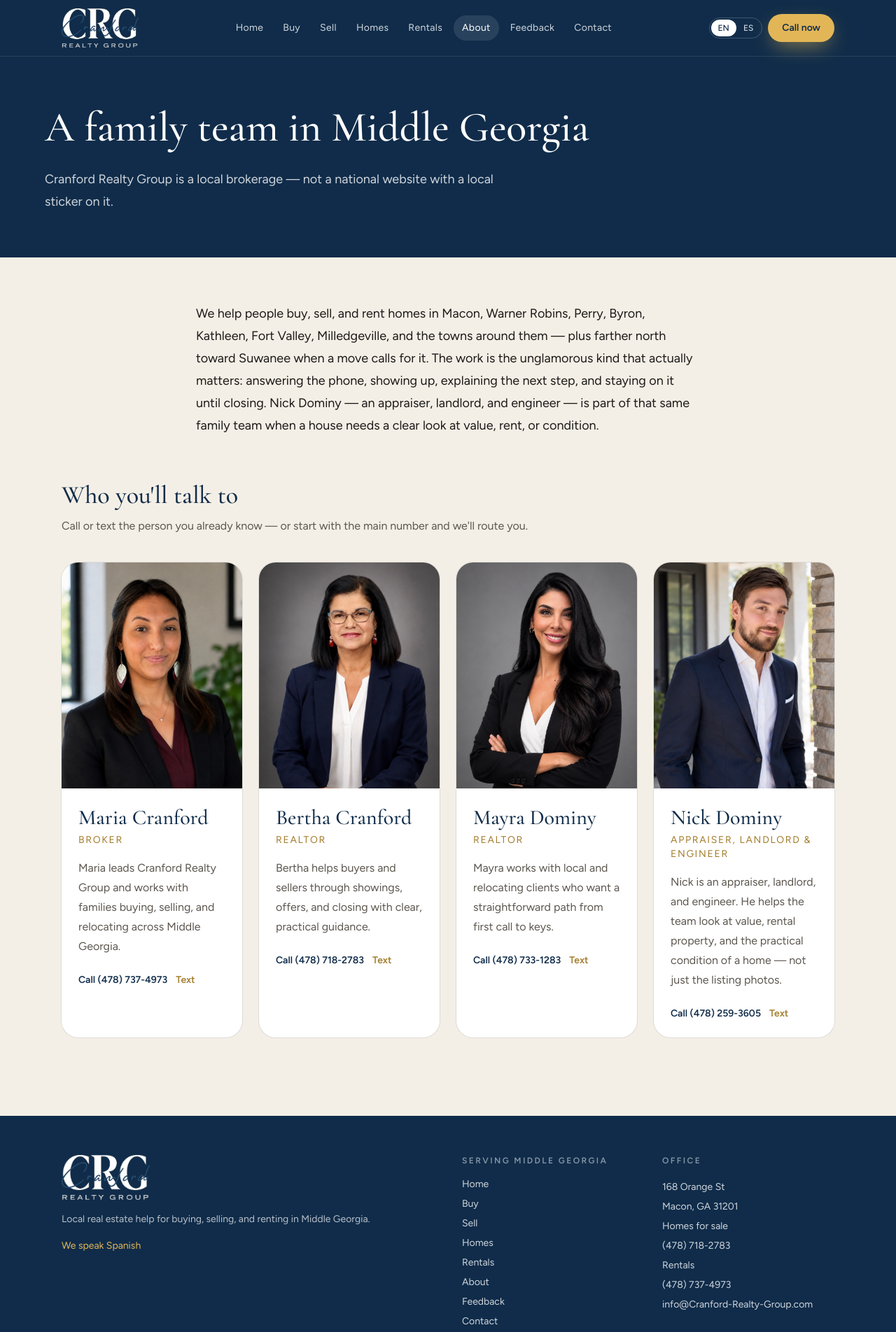
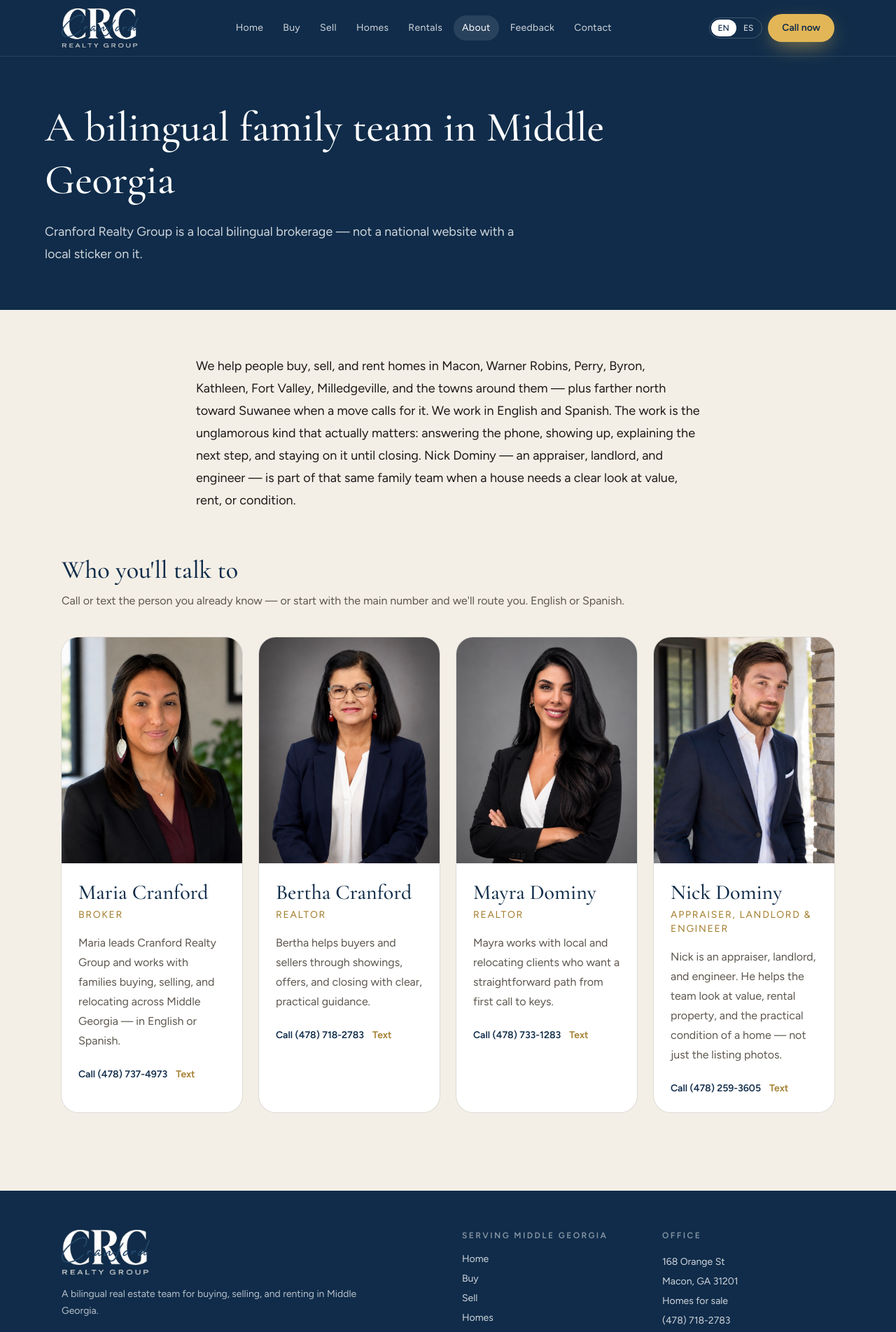
Before and after one commit to Mia-Cran/cranfordrealtygroup, a Next.js app: page /about in a window 1280 px wide. Shown: the top 1904 px of the page at 70% size. Built offline with nearby package versions, Linux system fonts and the light colour scheme.

Commit message:
Make bilingual real estate team messaging unmistakable
Surface English/Spanish team identity in the hero, about, footer,
rentals landlord pitch, and SEO title so visitors see it immediately.

Co-authored-by: Mia-Cran <Mia-Cran@users.noreply.github.com>

```diff
--- a/src/app/layout.tsx
+++ b/src/app/layout.tsx
@@ -19,15 +19,15 @@ const cormorant = Cormorant_Garamond({
 
 export const metadata: Metadata = {
   ...pageMetadata({
-    title: "Cranford Realty Group | Realtor in Macon, Warner Robins & Middle Georgia",
+    title: "Cranford Realty Group | Bilingual Realtor in Macon & Middle Georgia",
     description:
-      "Buy, sell, or rent with Cranford Realty Group — a bilingual family team for Macon, Warner Robins, Perry, Byron, Kathleen, Fort Valley, Milledgeville, and toward Suwanee. Call (478) 718-2783.",
+      "Cranford Realty Group is a bilingual real estate team for Macon, Warner Robins, Perry, Byron, Kathleen, Fort Valley, Milledgeville, and toward Suwanee. Buy, sell, or rent in English or Spanish. Call (478) 718-2783.",
     path: "/",
   }),
   metadataBase: new URL(site.url),
   title: {
     default:
-      "Cranford Realty Group | Realtor in Macon, Warner Robins & Middle Georgia",
+      "Cranford Realty Group | Bilingual Realtor in Macon & Middle Georgia",
     template: "%s | Cranford Realty Group",
   },
   robots: {
--- a/src/content/copy.ts
+++ b/src/content/copy.ts
@@ -22,7 +22,7 @@ export const copy = {
       viewHomes: "See homes",
       viewHome: "View home",
       learnMore: "Learn more",
-      hablamos: "We speak Spanish",
+      hablamos: "Bilingual real estate team",
       serving: "Serving Middle Georgia",
       privacy: "Privacy",
       terms: "Terms",
@@ -42,10 +42,10 @@ export const copy = {
       feedback: "Feedback",
     },
     hero: {
-      kicker: "Cranford Realty Group · Middle Georgia & beyond",
+      kicker: "Bilingual real estate team · Middle Georgia & beyond",
       title: "Need to buy or sell? Call us. We'll walk you through it.",
       subtitle:
-        "A local family team for homes in Macon, Warner Robins, Perry, Byron, Kathleen, Fort Valley, Milledgeville, and farther up toward Suwanee. English and Spanish. No maze of buttons — just a real person.",
+        "Cranford Realty Group is a bilingual family team for homes in Macon, Warner Robins, Perry, Byron, Kathleen, Fort Valley, Milledgeville, and farther up toward Suwanee. English or Spanish — no maze of buttons, just a real person.",
       primary: "Call (478) 718-2783",
       secondary: "See homes for sale",
       intentLabel: "I want to",
@@ -104,9 +104,9 @@ export const copy = {
     areasPage: {
       title: "Areas we serve",
       subtitle:
-        "A Macon-based family team for buying, selling, and rentals across Middle Georgia and beyond.",
+        "A Macon-based bilingual family team for buying, selling, and rentals across Middle Georgia and beyond.",
       intro:
-        "People search for a realtor near them. Here is where Cranford Realty Group shows up in person — not a call center. Call or text and tell us your city; we'll tell you the next step in plain language.",
+        "People search for a realtor near them. Here is where Cranford Realty Group shows up in person — a bilingual team, not a call center. Call or text and tell us your city; we'll tell you the next step in English or Spanish.",
       counties:
         "Core counties include Bibb, Houston, Peach, and Baldwin, with additional help for relocating clients toward Suwanee and north metro Atlanta.",
       formTitle: "Buying, selling, or renting in your city?",
@@ -186,13 +186,13 @@ export const copy = {
       ],
     },
     bilingual: {
-      title: "Hablamos español",
-      body: "You do not have to translate the real estate process yourself. Tell us your preferred language and we'll stay in it — from the first call through closing.",
+      title: "We are a bilingual real estate team",
+      body: "English or Spanish — from the first call through closing. You do not have to translate the process yourself. Tell us your preferred language and we'll stay in it.",
       cta: "Contact us in Spanish",
     },
     footer: {
       blurb:
-        "Local real estate help for buying, selling, and renting in Middle Georgia.",
+        "A bilingual real estate team for buying, selling, and renting in Middle Georgia.",
       copyright: "Cranford Realty Group, LLC. All rights reserved.",
     },
     buy: {
@@ -277,13 +277,13 @@ export const copy = {
         "Ask us for the current listing photos and a showing time. We'll send them the same day when we can.",
     },
     about: {
-      title: "A family team in Middle Georgia",
+      title: "A bilingual family team in Middle Georgia",
       subtitle:
-        "Cranford Realty Group is a local brokerage — not a national website with a local sticker on it.",
+        "Cranford Realty Group is a local bilingual brokerage — not a national website with a local sticker on it.",
       story:
-        "We help people buy, sell, and rent homes in Macon, Warner Robins, Perry, Byron, Kathleen, Fort Valley, Milledgeville, and the towns around them — plus farther north toward Suwanee when a move calls for it. The work is the unglamorous kind that actually matters: answering the phone, showing up, explaining the next step, and staying on it until closing. Nick Dominy — an appraiser, landlord, and engineer — is part of that same family team when a house needs a clear look at value, rent, or condition.",
+        "We help people buy, sell, and rent homes in Macon, Warner Robins, Perry, Byron, Kathleen, Fort Valley, Milledgeville, and the towns around them — plus farther north toward Suwanee when a move calls for it. We work in English and Spanish. The work is the unglamorous kind that actually matters: answering the phone, showing up, explaining the next step, and staying on it until closing. Nick Dominy — an appraiser, landlord, and engineer — is part of that same family team when a house needs a clear look at value, rent, or condition.",
       teamTitle: "Who you'll talk to",
-      teamBody: "Call or text the person you already know — or start with the main number and we'll route you.",
+      teamBody: "Call or text the person you already know — or start with the main number and we'll route you. English or Spanish.",
     },
     contact: {
       title: "Call, text, or send a note",
@@ -347,7 +347,7 @@ export const copy = {
         "Use Zillow to apply and upload documents. Use the form or the phone if you want to talk through availability, showing times, or Section 8 before you apply.",
       landlordTitle: "Tired of managing your rental?",
       landlordBody:
-        "We're building toward 10+ Middle Georgia rentals — and looking for owners who are ready to stop handling tenants, showings, and late-night texts themselves. Hand the day-to-day to a local family team. Tell us the address and we'll call you back.",
+        "We're building toward 10+ Middle Georgia rentals — and looking for owners who are ready to stop handling tenants, showings, and late-night texts themselves. Hand the day-to-day to a local bilingual family team. Tell us the address and we'll call you back.",
       landlordStepsTitle: "What we take off your plate",
       landlordSteps: [
         {
@@ -418,7 +418,7 @@ export const copy = {
       viewHomes: "Ver casas",
       viewHome: "Ver casa",
       learnMore: "Saber más",
-      hablamos: "Hablamos español",
+      hablamos: "Equipo bilingüe de bienes raíces",
       serving: "Servimos el centro de Georgia",
       privacy: "Privacidad",
       terms: "Términos",
@@ -438,10 +438,10 @@ export const copy = {
       feedback: "Opiniones",
     },
     hero: {
-      kicker: "Cranford Realty Group · Centro de Georgia y más allá",
+      kicker: "Equipo bilingüe de bienes raíces · Centro de Georgia y más allá",
       title: "¿Necesita comprar o vender? Llámenos. Se lo explicamos paso a paso.",
       subtitle:
-        "Un equipo familiar para casas en Macon, Warner Robins, Perry, Byron, Kathleen, Fort Valley, Milledgeville y hacia Suwanee. Inglés y español. Sin un laberinto de botones — una persona de verdad.",
+        "Cranford Realty Group es un equipo familiar bilingüe para casas en Macon, Warner Robins, Perry, Byron, Kathleen, Fort Valley, Milledgeville y hacia Suwanee. Inglés o español — sin un laberinto de botones, una persona de verdad.",
       primary: "Llamar al (478) 718-2783",
       secondary: "Ver casas en venta",
       intentLabel: "Quiero",
@@ -500,9 +500,9 @@ export const copy = {
     areasPage: {
       title: "Zonas que servimos",
       subtitle:
-        "Un equipo familiar con sede en Macon para comprar, vender y rentar en el centro de Georgia y más allá.",
+        "Un equipo familiar bilingüe con sede en Macon para comprar, vender y rentar en el centro de Georgia y más allá.",
       intro:
-        "La gente busca un agente cerca. Aquí es donde Cranford Realty Group aparece en persona — no un centro de llamadas. Llame o envíe un texto con su ciudad; le decimos el siguiente paso en lenguaje claro.",
+        "La gente busca un agente cerca. Aquí es donde Cranford Realty Group aparece en persona — un equipo bilingüe, no un centro de llamadas. Llame o envíe un texto con su ciudad; le decimos el siguiente paso en inglés o español.",
       counties:
         "Los condados principales incluyen Bibb, Houston, Peach y Baldwin, con ayuda adicional para mudanzas hacia Suwanee y el norte metro de Atlanta.",
       formTitle: "¿Compra, venta o renta en su ciudad?",
@@ -582,13 +582,13 @@ export const copy = {
       ],
     },
     bilingual: {
-      title: "We speak English too",
-      body: "No tiene que traducir el proceso usted mismo. Díganos su idioma y nos quedamos en él — desde la primera llamada hasta el cierre.",
+      title: "Somos un equipo bilingüe de bienes raíces",
+      body: "Inglés o español — desde la primera llamada hasta el cierre. No tiene que traducir el proceso usted mismo. Díganos su idioma y nos quedamos en él.",
       cta: "Escríbanos en español",
     },
     footer: {
       blurb:
-        "Ayuda local para comprar, vender y rentar en el centro de Georgia.",
+        "Un equipo bilingüe de bienes raíces para comprar, vender y rentar en el centro de Georgia.",
       copyright: "Cranford Realty Group, LLC. Todos los derechos reservados.",
     },
     buy: {
@@ -673,13 +673,13 @@ export const copy = {
         "Pídanos las fotos actuales y un horario de visita. Las enviamos el mismo día cuando es posible.",
     },
     about: {
-      title: "Un equipo familiar en el centro de Georgia",
+      title: "Un equipo familiar bilingüe en el centro de Georgia",
       subtitle:
-        "Cranford Realty Group es una agencia local — no un sitio nacional con una etiqueta local.",
+        "Cranford Realty Group es una agencia local bilingüe — no un sitio nacional con una etiqueta local.",
       story:
-        "Ayudamos a comprar, vender y rentar casas en Macon, Warner Robins, Perry, Byron, Kathleen, Fort Valley, Milledgeville y los pueblos de alrededor — y más al norte hacia Suwanee cuando la mudanza lo pide. El trabajo es el que de verdad importa: contestar el teléfono, presentarse, explicar el siguiente paso y no soltarlo hasta el cierre. Nick Dominy — tasador, arrendador e ingeniero — forma parte de ese mismo equipo familiar cuando una casa necesita una mirada clara al valor, la renta o el estado.",
+        "Ayudamos a comprar, vender y rentar casas en Macon, Warner Robins, Perry, Byron, Kathleen, Fort Valley, Milledgeville y los pueblos de alrededor — y más al norte hacia Suwanee cuando la mudanza lo pide. Trabajamos en inglés y español. El trabajo es el que de verdad importa: contestar el teléfono, presentarse, explicar el siguiente paso y no soltarlo hasta el cierre. Nick Dominy — tasador, arrendador e ingeniero — forma parte de ese mismo equipo familiar cuando una casa necesita una mirada clara al valor, la renta o el estado.",
       teamTitle: "Con quién va a hablar",
-      teamBody: "Llame o envíe un texto a la persona que ya conoce — o use el número principal y lo dirigimos.",
+      teamBody: "Llame o envíe un texto a la persona que ya conoce — o use el número principal y lo dirigimos. Inglés o español.",
     },
     contact: {
       title: "Llame, envíe un texto o déjenos una nota",
@@ -743,7 +743,7 @@ export const copy = {
         "Use Zillow para solicitar y subir documentos. Use el formulario o el teléfono si quiere hablar de disponibilidad, visitas o Section 8 antes de aplicar.",
       landlordTitle: "¿Cansado de administrar su renta?",
       landlordBody:
-        "Estamos armando una cartera de 10+ rentas en el centro de Georgia — y buscamos dueños listos para dejar de manejar inquilinos, visitas y textos a deshora. Deje el día a día a un equipo familiar local. Díganos la dirección y le llamamos.",
+        "Estamos armando una cartera de 10+ rentas en el centro de Georgia — y buscamos dueños listos para dejar de manejar inquilinos, visitas y textos a deshora. Deje el día a día a un equipo familiar bilingüe local. Díganos la dirección y le llamamos.",
       landlordStepsTitle: "De qué nos encargamos",
       landlordSteps: [
         {
--- a/src/content/site.ts
+++ b/src/content/site.ts
@@ -2,7 +2,7 @@ export const site = {
   name: "Cranford Realty Group",
   shortName: "CRG",
   legalName: "Cranford Realty Group, LLC",
-  tagline: "Buy or sell in Middle Georgia with a team you can actually talk to.",
+  tagline: "A bilingual real estate team in Middle Georgia you can actually talk to.",
   url: "https://www.cranfordrealtygroup.com",
   email: "info@Cranford-Realty-Group.com",
   listingsPhone: {
@@ -69,9 +69,9 @@ export const site = {
       sms: "sms:+14787374973",
       initials: "MC",
       photo: "/team/maria-cranford.jpg",
-      bio: "Maria leads Cranford Realty Group and works with families buying, selling, and relocating across Middle Georgia.",
+      bio: "Maria leads Cranford Realty Group and works with families buying, selling, and relocating across Middle Georgia — in English or Spanish.",
       bioEs:
-        "Maria dirige Cranford Realty Group y trabaja con familias que compran, venden y se mudan en el centro de Georgia.",
+        "Maria dirige Cranford Realty Group y trabaja con familias que compran, venden y se mudan en el centro de Georgia — en inglés o español.",
     },
     {
       name: "Bertha Cranford",
```
